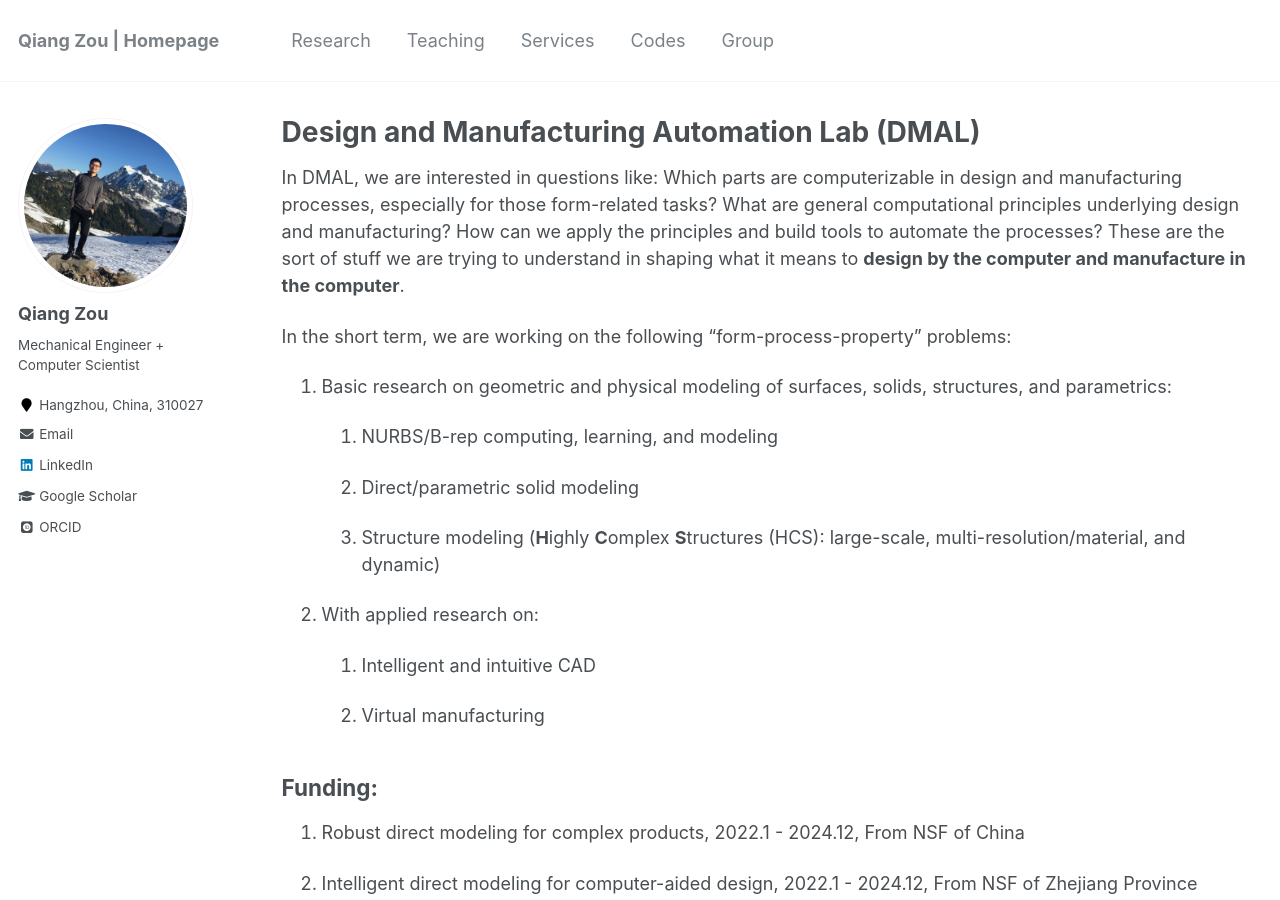
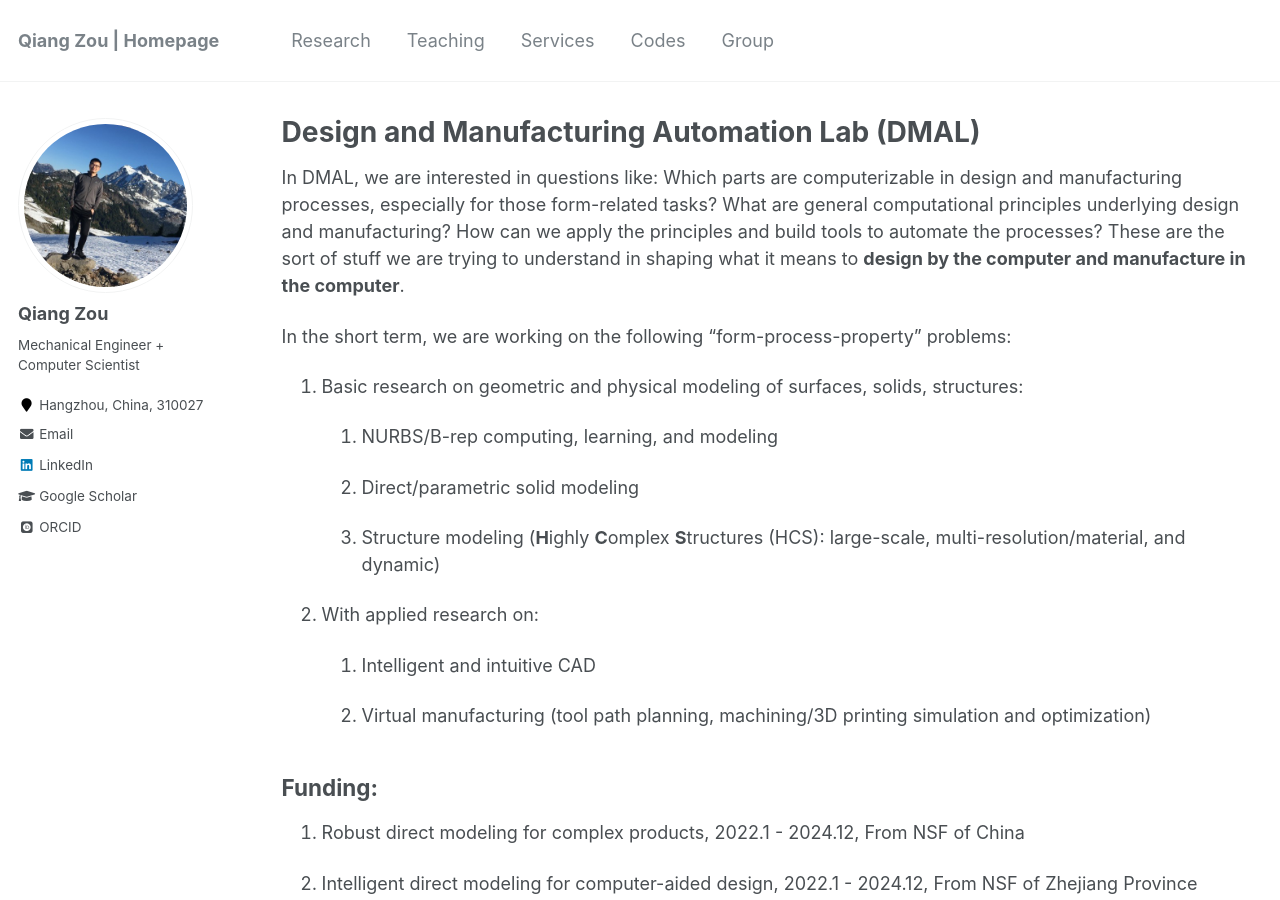
Before and after one commit to Qiang-Zou/Qiang-Zou.github.io, a Jekyll site: the page built from _pages/group.md, in a window 1280 px wide and 900 px high. Built offline with Jekyll 4.4.1, drawn with Linux system fonts in a browser that asks for light colours; some web fonts are replaced.

Commit message:
Update group.md

```diff
--- a/_pages/group.md
+++ b/_pages/group.md
@@ -27,7 +27,7 @@ With applied research on
 
 In the short term, we are working on the following "form-process-property" problems:
 
-1. Basic research on geometric and physical modeling of surfaces, solids, structures, and parametrics:
+1. Basic research on geometric and physical modeling of surfaces, solids, structures:
 
     1. NURBS/B-rep computing, learning, and modeling
 
@@ -39,7 +39,7 @@ In the short term, we are working on the following "form-process-property" probl
 
     1. Intelligent and intuitive CAD
 
-    2. Virtual manufacturing
+    2. Virtual manufacturing (tool path planning, machining/3D printing simulation and optimization)
 
 
 ## Funding:
```
